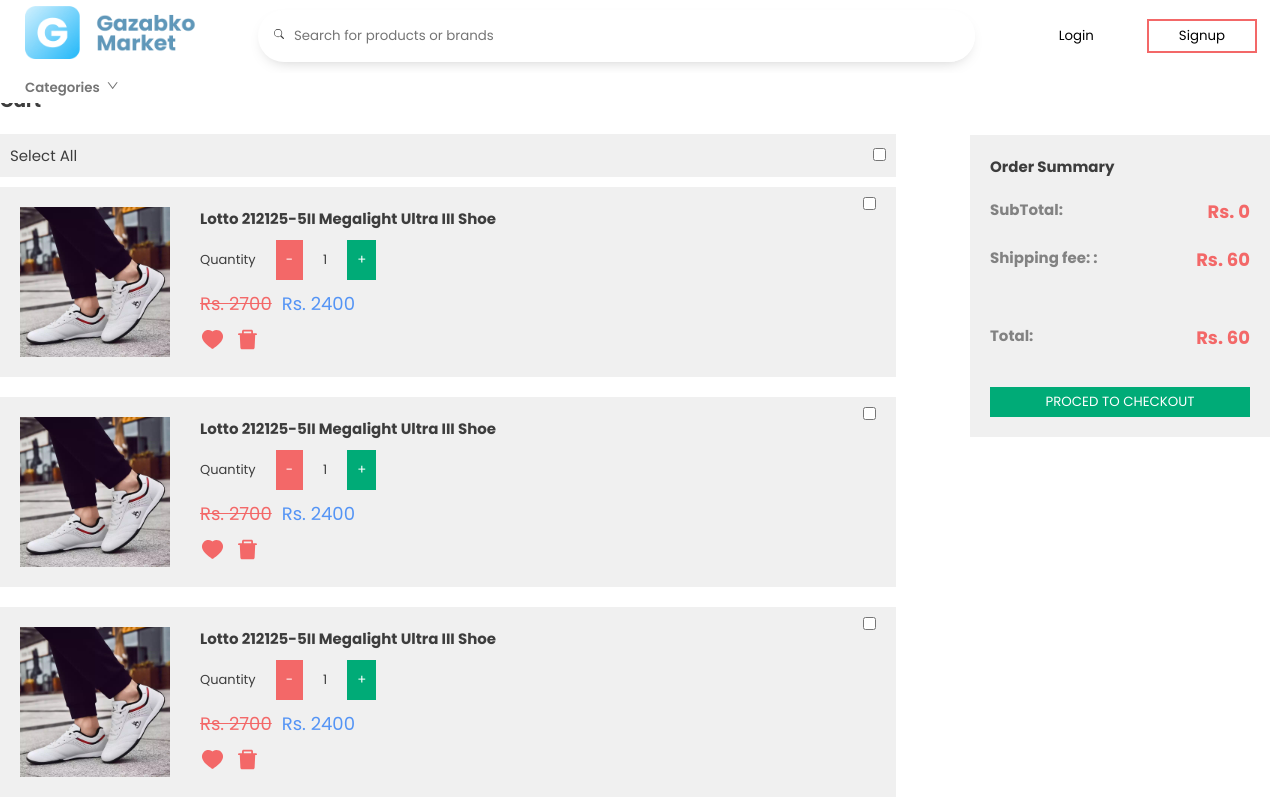
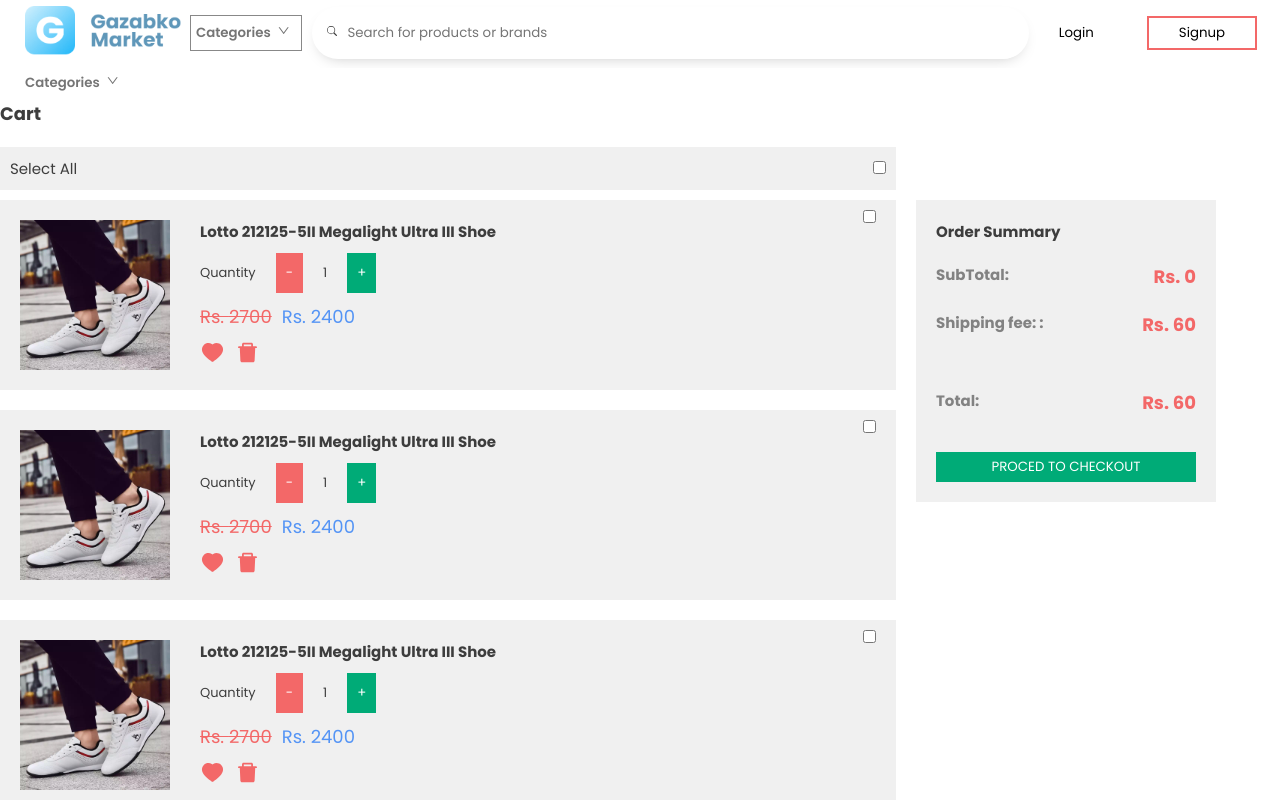
Before and after one commit to aakash018/gazabko-market, a Next.js app in the folder web/: page /cart in a window 1280 px wide. Shown: the top 800 px of the page. Built offline with nearby package versions, Linux system fonts and the light colour scheme.

Commit message:
update: fixed css and cart page sticky summary

```diff
--- a/web/components/Customer/ProductDisplay.tsx
+++ b/web/components/Customer/ProductDisplay.tsx
@@ -162,7 +162,7 @@
               <span>Cash on delivery</span>
             </div>
           </div>
-          <div style={{ padding: "5px", display: "flex", justifyContent: "space-between" }}>
+          <div style={{ padding: "8px 5px", display: "flex", justifyContent: "space-between" }}>
             <div>
               <span className={styles.grey}>Store name</span><br/>
               <Link href="/sellerinfo/dasds"><a style={{ fontSize: "18px" }}>Bindabasini Shoe Store</a></Link>
--- a/web/components/shared/Customer/SearchBar.tsx
+++ b/web/components/shared/Customer/SearchBar.tsx
@@ -2,6 +2,7 @@
 import styles from "../../../styles/components/shared/Customer/SearchBar.module.scss";
 import { BsSearch } from "react-icons/bs";
 import Router from "next/router";
+import CategoriesHolderMenu from "../../Customer/CategoriesHolderMenu";
 
 const SearchBarCustomer: React.FC = () => {
   const searchInput = useRef<HTMLInputElement>(null);
@@ -18,6 +19,10 @@
   };
 
   return (
+    <div style={{ display: "flex", alignItems: "center", gap: "10px" }}>
+      <div style={{ border: "1px solid #888", padding: "2px 5px" }}>
+        <CategoriesHolderMenu />
+      </div>
       <div className={styles.searchBar}>
         <section className={styles.icon}>
           <BsSearch />
@@ -31,6 +36,7 @@
           />
         </section>
       </div>
+    </div>
   );
 };
 
--- a/web/styles/components/Customer/CustomerLayout.module.scss
+++ b/web/styles/components/Customer/CustomerLayout.module.scss
@@ -1,5 +1,5 @@
 .mainContainer {
-    margin-top: 87px;
+    margin-top: 100px;
 
     display: flex;
 
--- a/web/styles/components/Customer/LoginReminder.module.scss
+++ b/web/styles/components/Customer/LoginReminder.module.scss
@@ -28,6 +28,7 @@
             }
             display: flex;
             flex-direction: column;
+            align-items: center;
 
             gap: 10px;
 
--- a/web/styles/components/Customer/pages/cartPage.module.scss
+++ b/web/styles/components/Customer/pages/cartPage.module.scss
@@ -26,7 +26,6 @@
 
     .cartItems {
       min-width: 70%;
-
       display: flex;
         flex-direction: column;
 
@@ -34,11 +33,10 @@
     }
 
     .orderSummary {
+      align-self: flex-start;
       width: 300px;
-
       padding: 20px;
-
-        position: fixed;
+      position: sticky;
       top: 135px;
       right: 10px;
 
```
Lines whose indentation alone changed are shown as unchanged.
